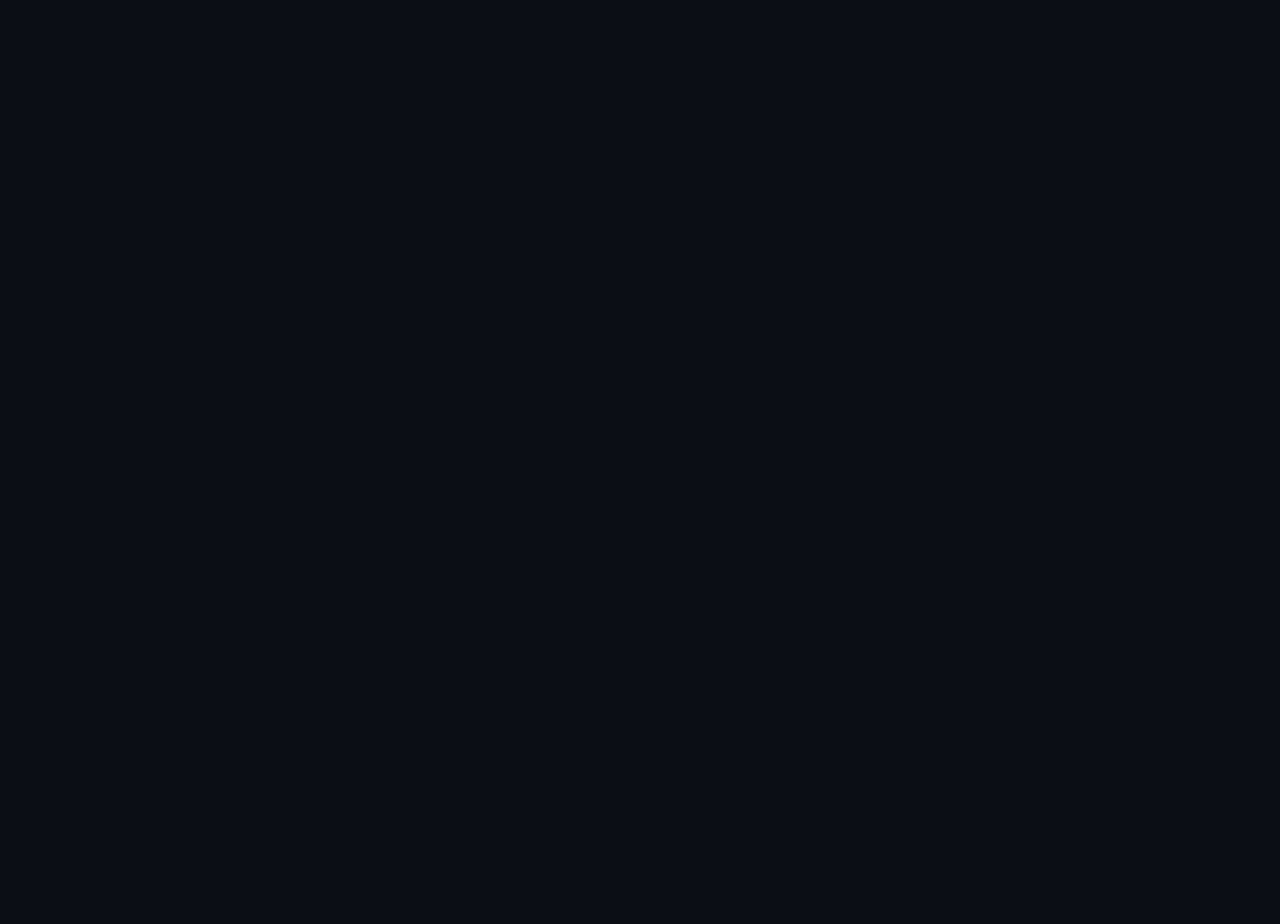
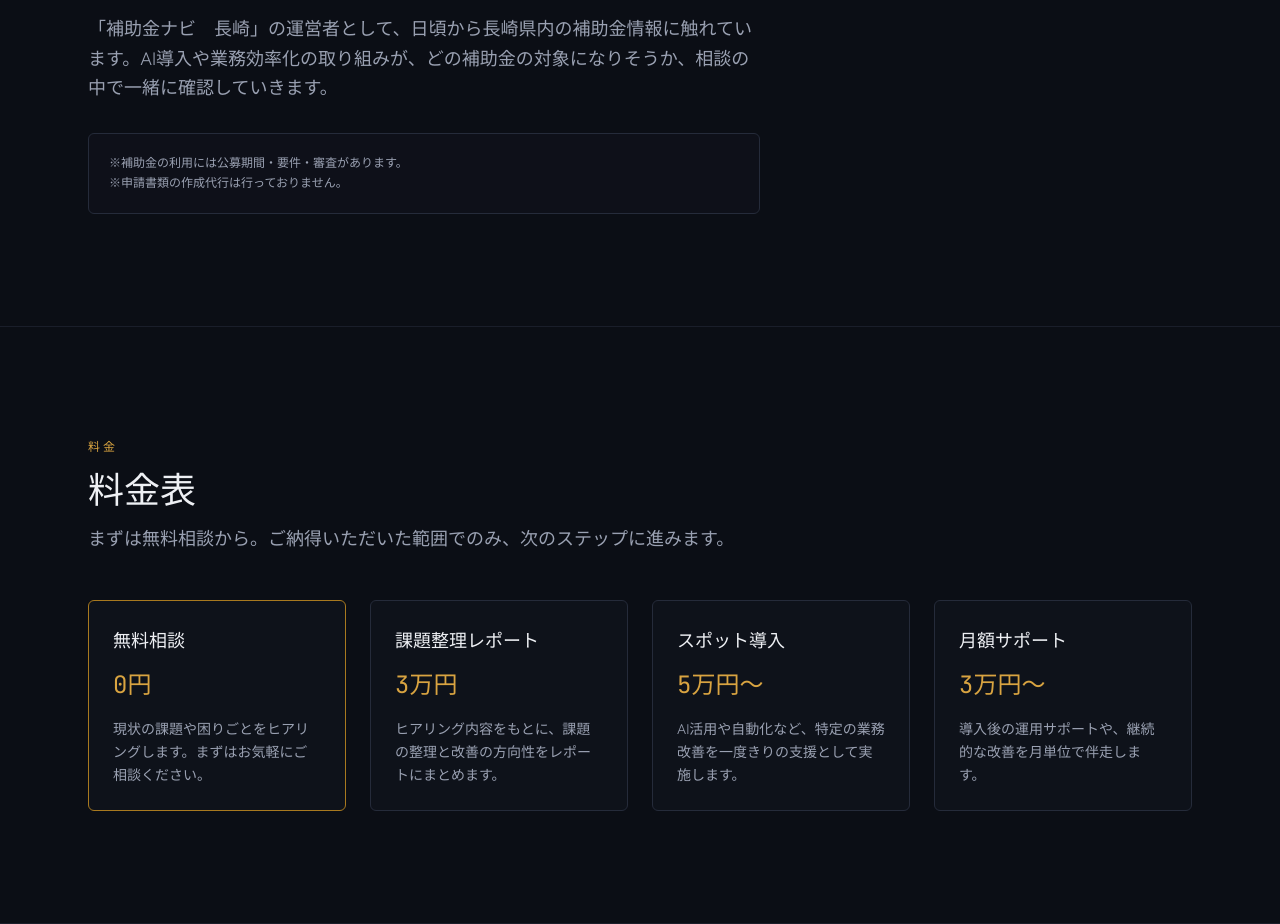
Before and after one commit to hamaguti0000/glovertech, a Nuxt app: page / in a window 1280 px wide. Shown: the part 2240-3164 px from the top of the page. Before the commit the page ends 2057 px from the top, so only its background shows below. Built offline with nearby package versions, Linux system fonts and the light colour scheme.

Commit message:
feat: 補助金の強みと料金表セクションを実装
- SubsidySection: 補助金ナビ長崎の運営者である旨と、公募・審査・
  申請代行なしの注記を明示
- PricingSection: 4プランを提示、無料相談カードを起点として強調

```diff
--- /dev/null
+++ b/components/PricingSection.vue
@@ -0,0 +1,32 @@
+<script setup lang="ts">
+import type { Plan } from '~/data/site'
+
+defineProps<{
+  plans: Plan[]
+}>()
+</script>
+
+<template>
+  <section class="border-b border-harbor-700">
+    <div class="section">
+      <p class="section-eyebrow">料金</p>
+      <h2 class="section-title">料金表</h2>
+      <p class="section-lead">まずは無料相談から。ご納得いただいた範囲でのみ、次のステップに進みます。</p>
+
+      <div class="mt-12 grid gap-6 sm:grid-cols-2 lg:grid-cols-4">
+        <article
+          v-for="(plan, index) in plans"
+          :key="plan.name"
+          v-reveal
+          class="panel flex flex-col"
+          :class="index === 0 ? 'border-lantern-700' : ''"
+          :style="{ '--reveal-delay': `${index * 90}ms` }"
+        >
+          <h3 class="text-lg text-paper-100">{{ plan.name }}</h3>
+          <p class="mt-4 font-mono text-2xl text-lantern-500">{{ plan.price }}</p>
+          <p class="mt-4 flex-1 text-sm leading-relaxed text-paper-300">{{ plan.description }}</p>
+        </article>
+      </div>
+    </div>
+  </section>
+</template>
--- /dev/null
+++ b/components/SubsidySection.vue
@@ -0,0 +1,28 @@
+<script setup lang="ts">
+defineProps<{
+  heading: string
+  lead: string
+  body: string
+  notes: string[]
+}>()
+</script>
+
+<template>
+  <section class="border-b border-harbor-700">
+    <div class="section">
+      <p class="section-eyebrow">{{ heading }}</p>
+      <h2 class="section-title">{{ lead }}</h2>
+      <p class="section-lead">{{ body }}</p>
+
+      <div v-reveal class="mt-8 max-w-2xl rounded-md border border-harbor-600 bg-harbor-800/40 p-5">
+        <p
+          v-for="note in notes"
+          :key="note"
+          class="font-mono text-xs leading-relaxed text-paper-300"
+        >
+          {{ note }}
+        </p>
+      </div>
+    </div>
+  </section>
+</template>
--- a/pages/index.vue
+++ b/pages/index.vue
@@ -1,5 +1,5 @@
 <script setup lang="ts">
-import { hero, problems, services } from '~/data/site'
+import { hero, problems, services, subsidy, plans } from '~/data/site'
 </script>
 
 <template>
@@ -12,5 +12,12 @@ import { hero, problems, services } from '~/data/site'
     />
     <ProblemsSection :problems="problems" />
     <ServicesSection :services="services" />
+    <SubsidySection
+      :heading="subsidy.heading"
+      :lead="subsidy.lead"
+      :body="subsidy.body"
+      :notes="subsidy.notes"
+    />
+    <PricingSection :plans="plans" />
   </main>
 </template>
```
